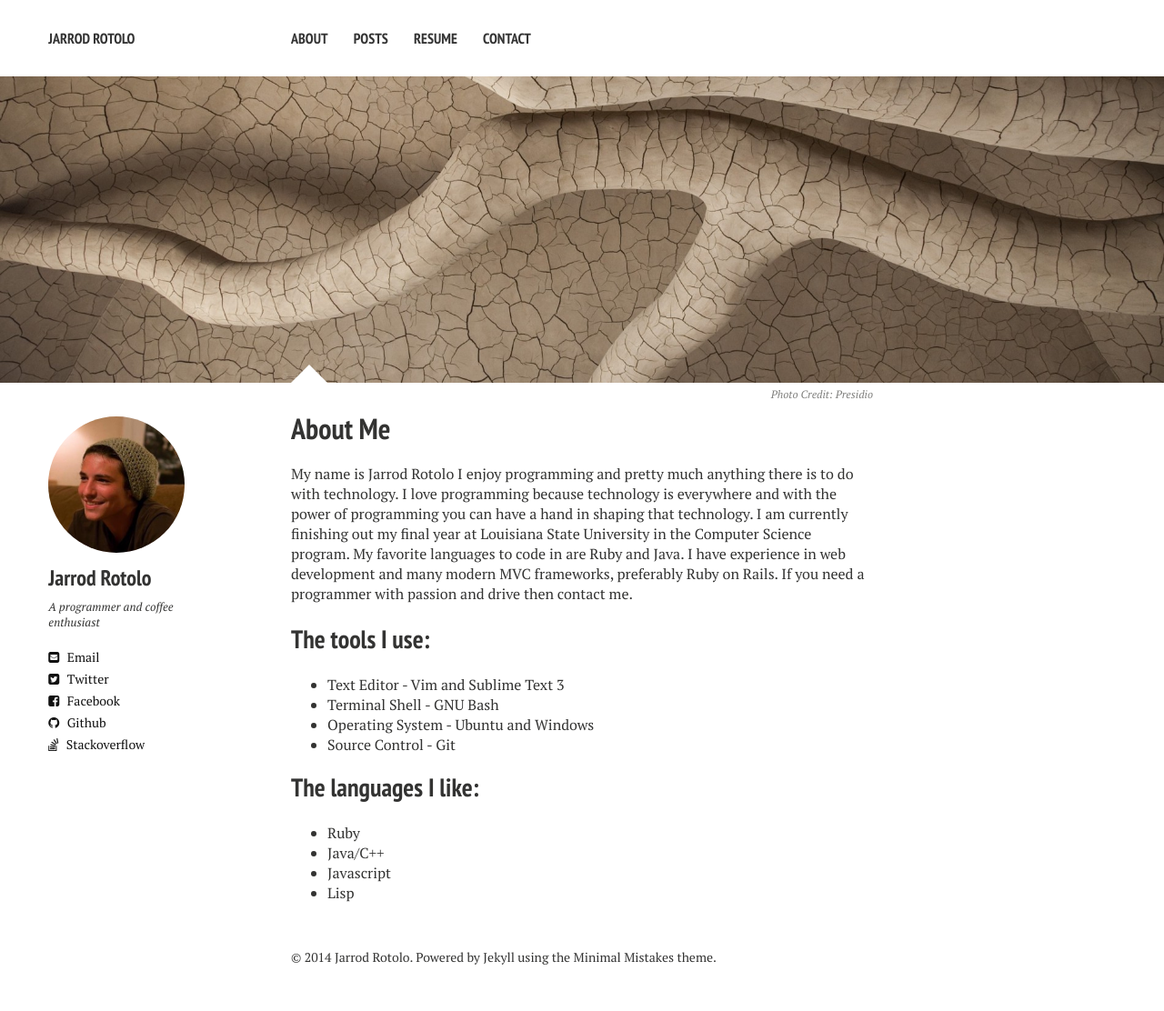
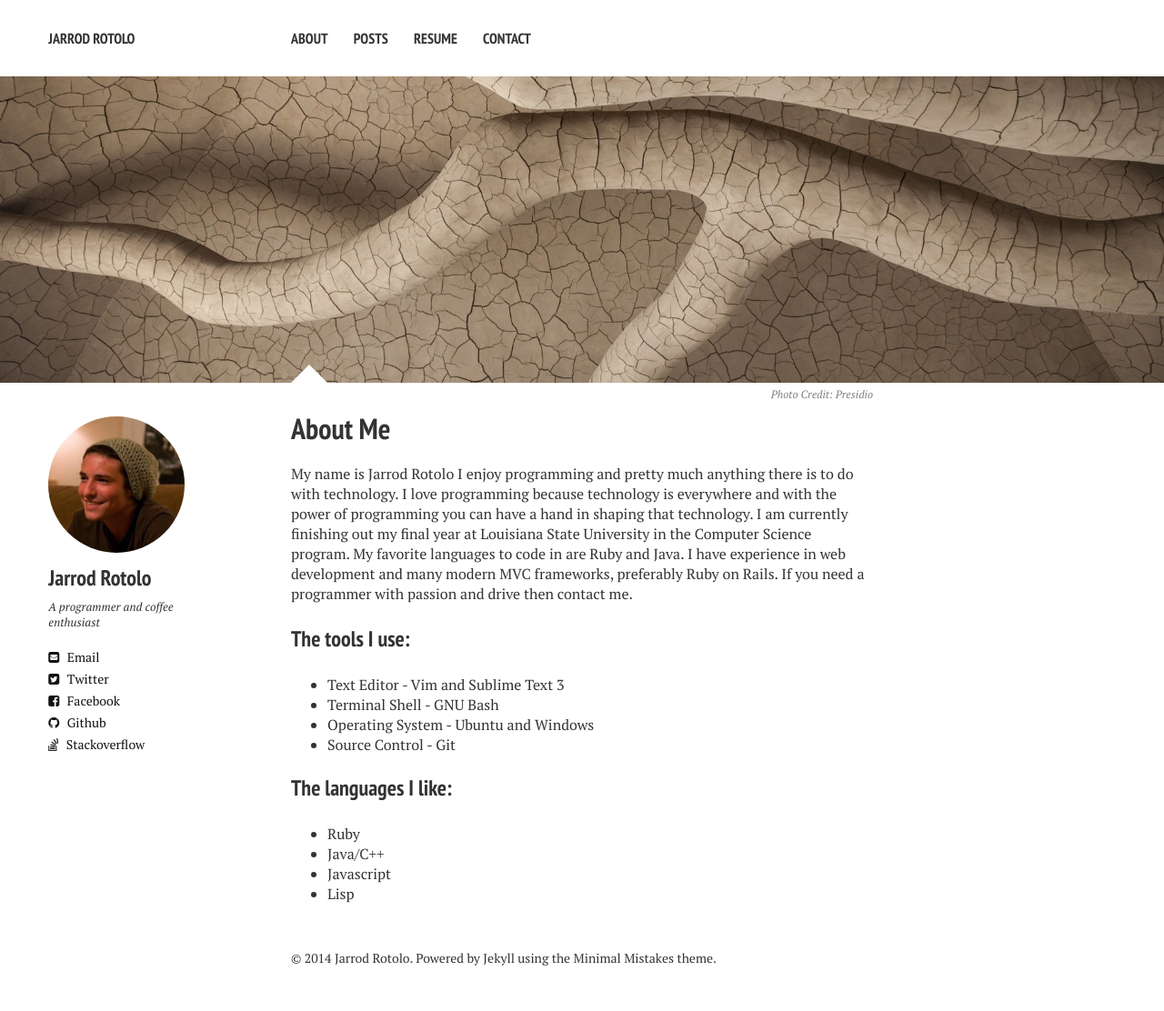
Before and after one commit to jrotolo/jrotolo.github.io, a Jekyll site: the page built from about/index.md, in a window 1280 px wide. Shown: the whole page at 91% size. Built offline with Jekyll 4.4.1, drawn with Linux system fonts in a browser that asks for light colours; nearby versions of some CDN libraries.

Commit message:
changed font sizes

```diff
--- a/about/index.md
+++ b/about/index.md
@@ -14,13 +14,13 @@ My name is Jarrod Rotolo I enjoy programming and pretty much anything there is t
 I am currently finishing out my final year at Louisiana State University in the Computer Science program. My favorite languages to code in are Ruby and Java. I have experience in web development and many modern MVC frameworks, preferably Ruby on Rails.
 If you need a programmer with passion and drive then contact me.
 
-## The tools I use:
+### The tools I use:
  - Text Editor - Vim and Sublime Text 3
  - Terminal Shell - GNU Bash
  - Operating System - Ubuntu and Windows
  - Source Control - Git
 
-## The languages I like:
+### The languages I like:
  - Ruby
  - Java/C++
  - Javascript
```
Also changed, not shown: 3 other files.
